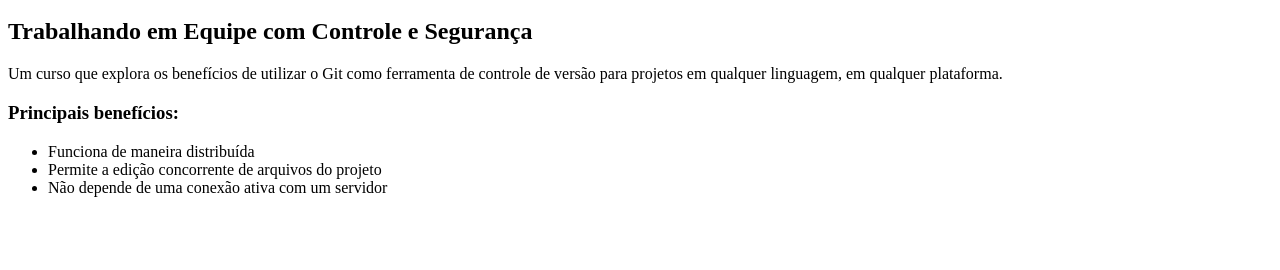
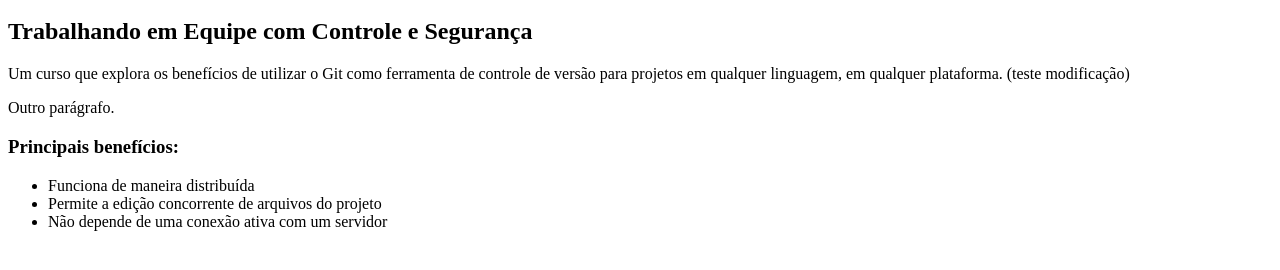
Before and after one commit to gustavohpg/curso-git, a plain HTML site: page index.html in a window 1280 px wide. Shown: the part 48-318 px from the top of the page. Drawn offline with Linux system fonts and the light colour scheme.

Commit message:
Alteração no arquivo index.html

```diff
--- a/index.html
+++ b/index.html
@@ -5,7 +5,9 @@
         <h1>Git</h1>
         <h2>Trabalhando em Equipe com Controle e Segurança</h2>
 
-        <p>Um curso que explora os benefícios de utilizar o Git como ferramenta de controle de versão para projetos em qualquer linguagem, em qualquer plataforma.</p>
+        <p>Um curso que explora os benefícios de utilizar o Git como ferramenta de controle de versão para projetos em qualquer linguagem, em qualquer plataforma. (teste modificação)</p>
+
+        <p>Outro parágrafo.</p>
 
         <h3>Principais benefícios:</h3>
         <ul>
```
